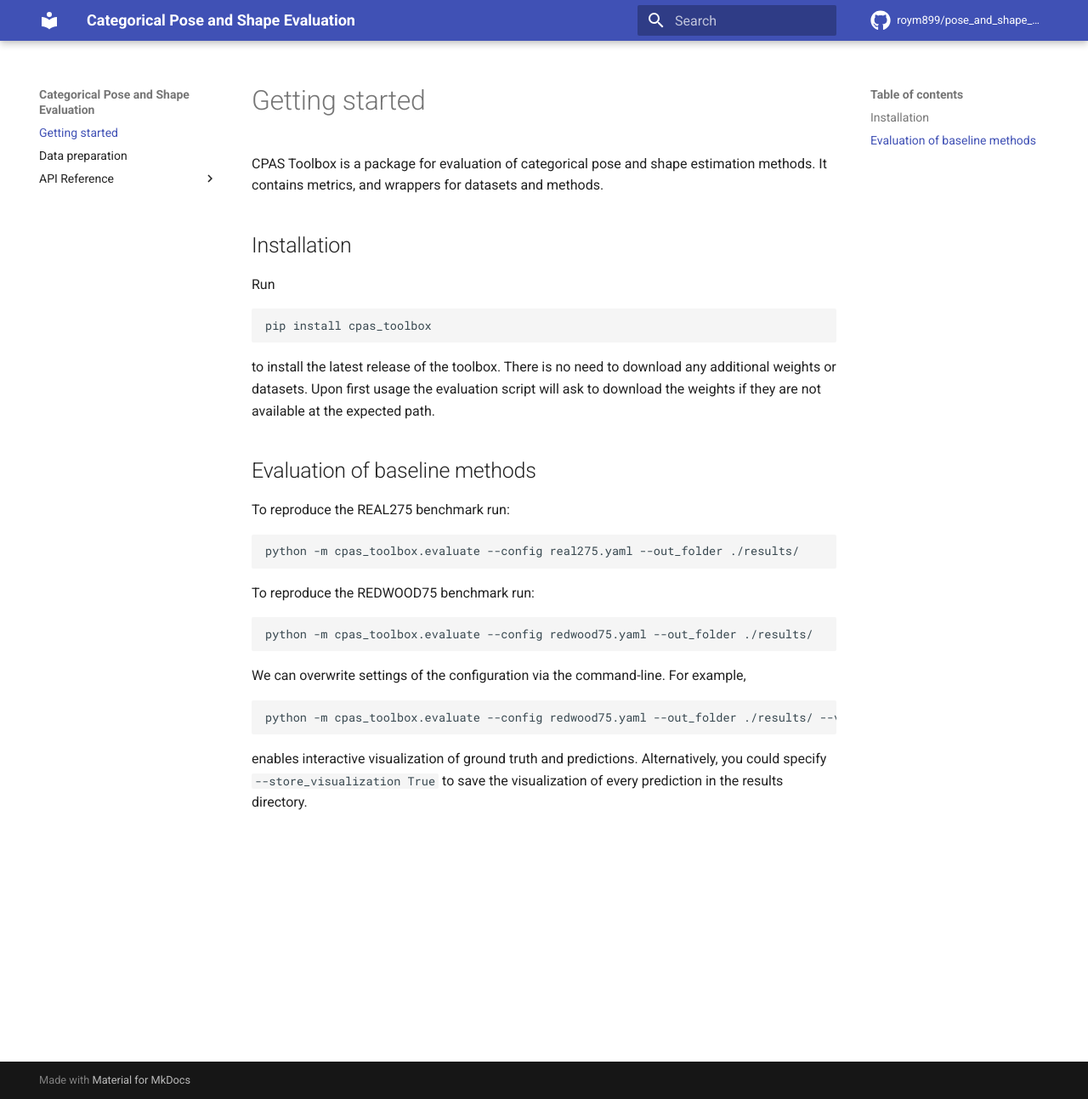
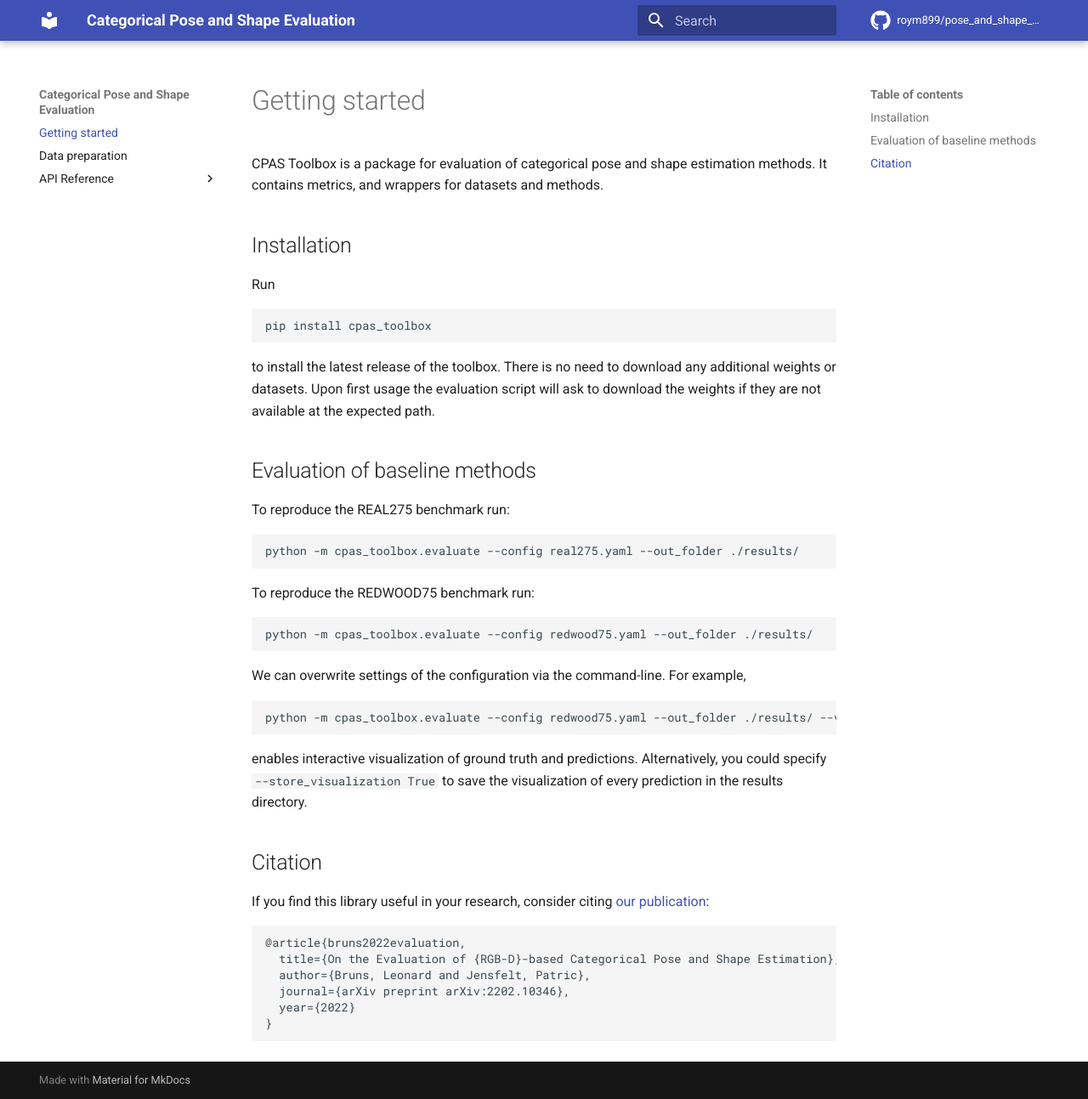
Before and after one commit to roym899/pose_and_shape_evaluation, an MkDocs documentation site: the page built from docs/index.md, in a window 1280 px wide and 1293 px high. Shown: the whole window at 85% size. Built offline with MkDocs 1.6.1 and Material for MkDocs 9.7.7, drawn with Linux system fonts in a browser that asks for light colours; comment, search, counter and statistics services are not loaded.

Commit message:
Add paper reference

````diff
--- a/docs/index.md
+++ b/docs/index.md
@@ -24,3 +24,14 @@ We can overwrite settings of the configuration via the command-line. For example
 python -m cpas_toolbox.evaluate --config redwood75.yaml --out_folder ./results/ --visualize_gt True --visualize_prediction True
 ```
 enables interactive visualization of ground truth and predictions. Alternatively, you could specify `--store_visualization True` to save the visualization of every prediction in the results directory.
+
+## Citation
+If you find this library useful in your research, consider citing [our publication](https://arxiv.org/abs/2202.10346):
+```
+@article{bruns2022evaluation,
+  title={On the Evaluation of {RGB-D}-based Categorical Pose and Shape Estimation},
+  author={Bruns, Leonard and Jensfelt, Patric},
+  journal={arXiv preprint arXiv:2202.10346},
+  year={2022}
+}
+```
````
Also changed, not shown: README.md (+11 -0 lines).
